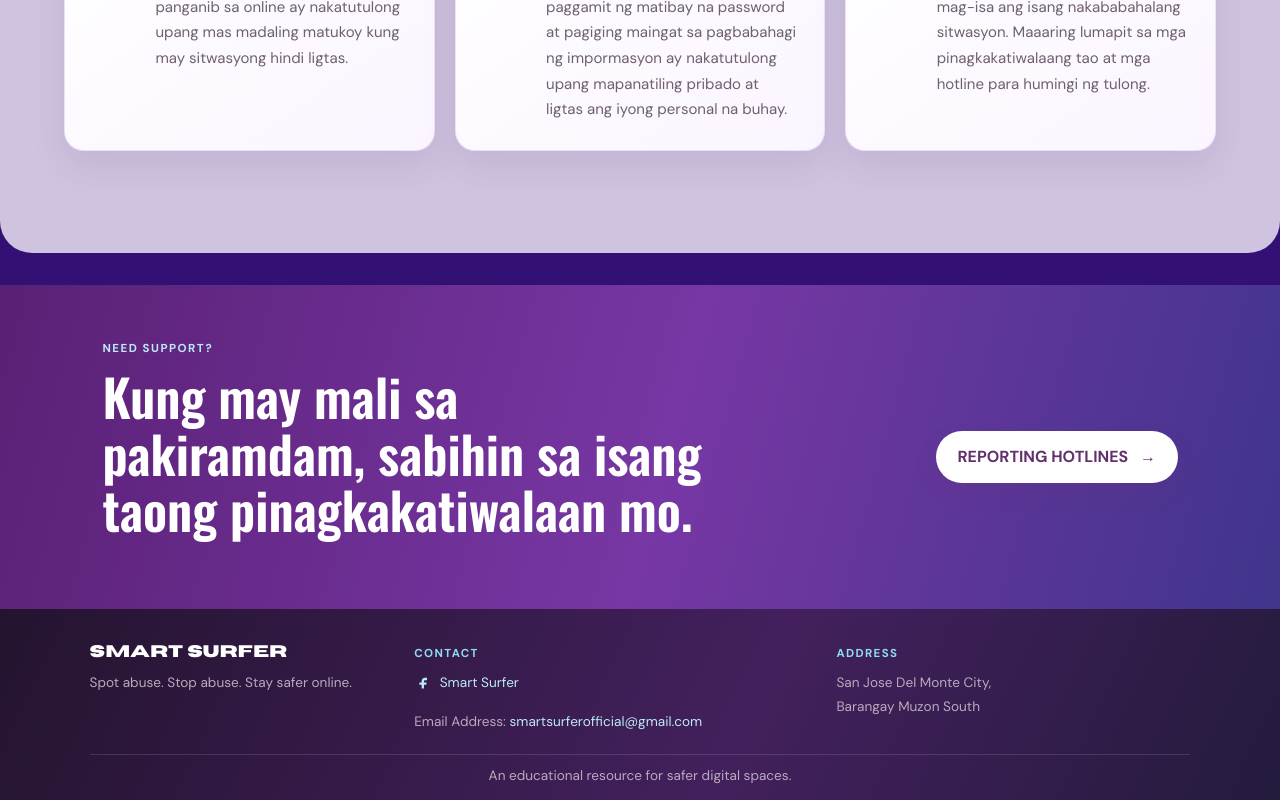
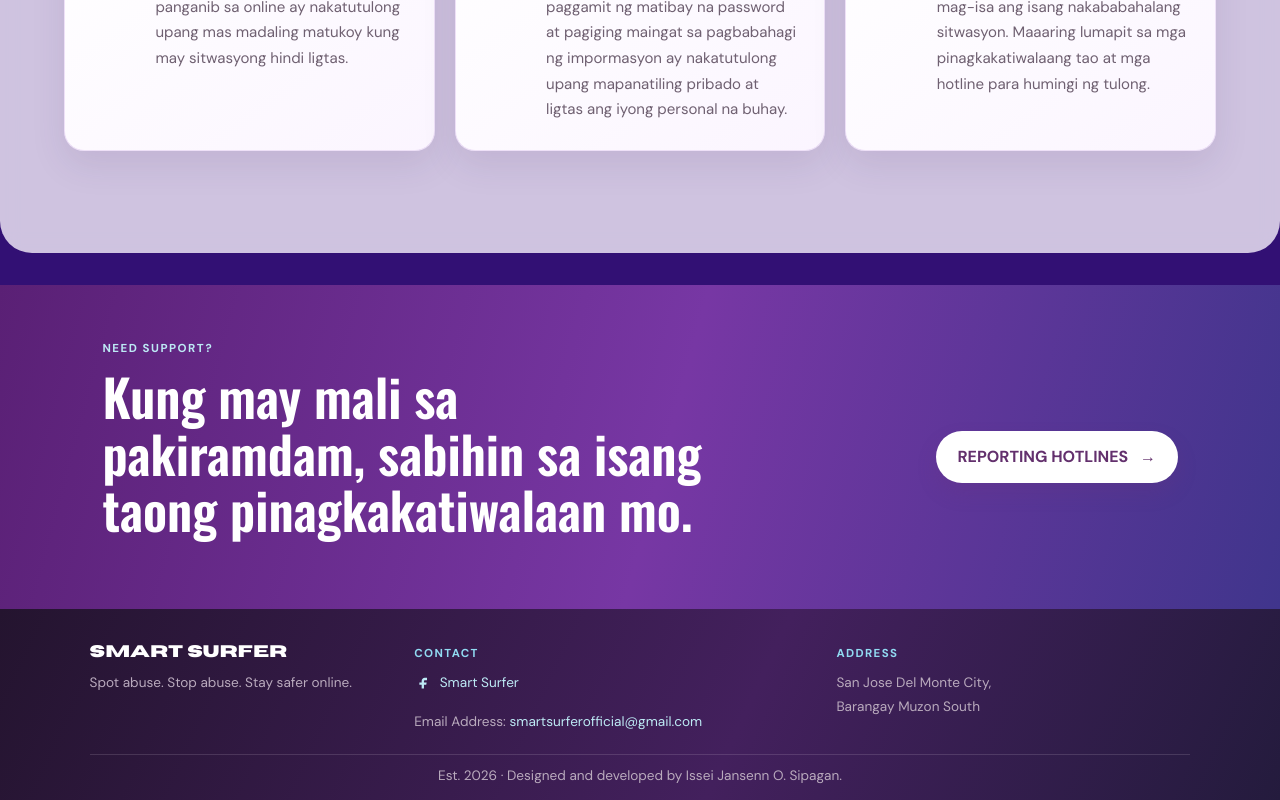
Before and after one commit to bulsu-ijosipagan/Paul-Website, a React (Vite) app in the folder smart-surfer/: page / in a window 1280 px wide. Shown: the part 2358-3158 px from the top of the page. Built offline with nearby package versions, Linux system fonts and the light colour scheme.

Commit message:
naglagay ako credits sakin lelz hahahha

```diff
--- a/smart-surfer/src/components/Footer.jsx
+++ b/smart-surfer/src/components/Footer.jsx
@@ -29,7 +29,9 @@ function Footer({ onNavigate }) {
         <strong>Address</strong>
         <p>San Jose Del Monte City,<br />Barangay Muzon South</p>
       </div>
-      <p className="copyright">An educational resource for safer digital spaces.</p>
+      <p className="copyright">
+        Est. 2026 · Designed and developed by Issei Jansenn O. Sipagan.
+      </p>
     </footer>
   )
 }
```
